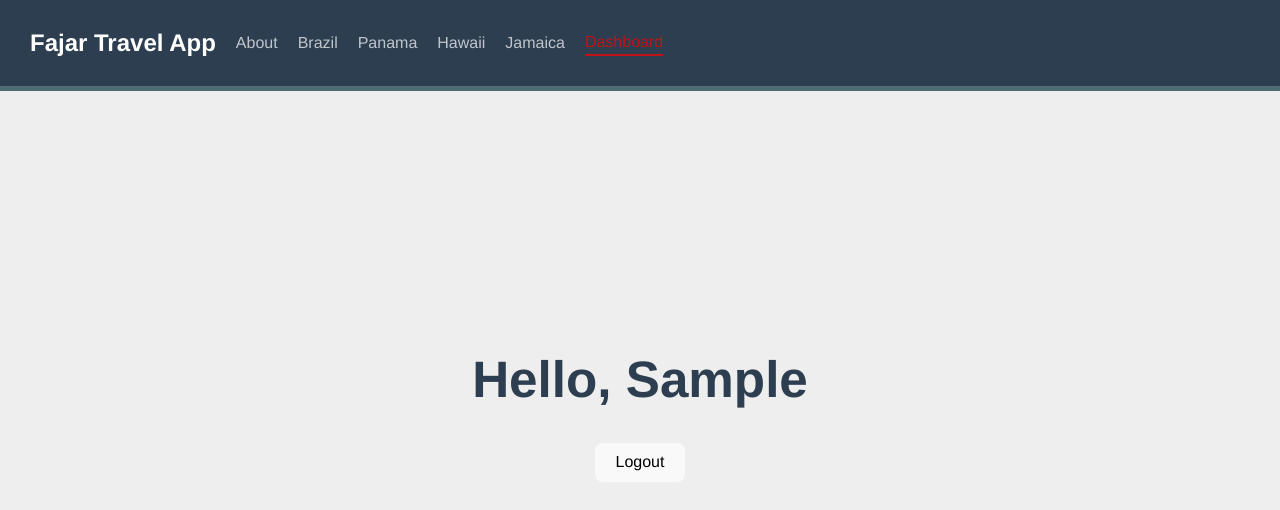
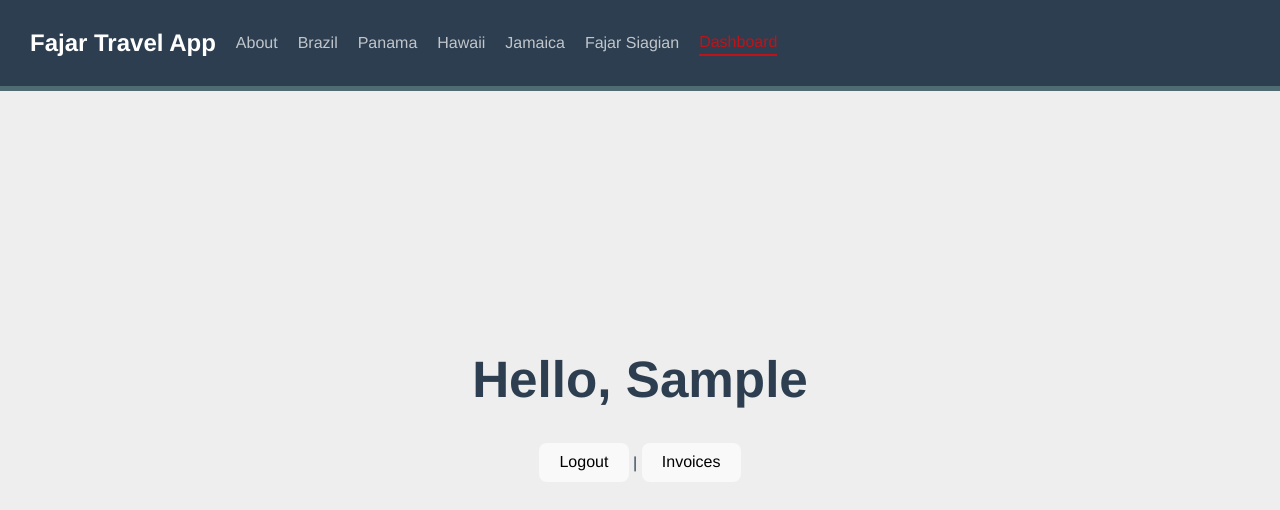
Before and after one commit to fajar7xx/vue-router-4-example, a Vue app: page /login in a window 1280 px wide. Both pictures are taken after typing "Sample", "Sample123" into the empty fields and a click on the button "Login". Shown: the top 510 px of the page. Built offline with nearby package versions, Linux system fonts and the light colour scheme.

Commit message:
vue routing advanced

```diff
--- /dev/null
+++ b/src/components/AppLink.vue
@@ -0,0 +1,32 @@
+<template>
+    <a
+        v-if="isExternal"
+        :href="to"
+        target="_blank"
+        rel="noopener"
+        class="external-link"
+    >
+        <slot></slot>
+    </a>
+    <router-link
+        v-else
+        v-bind="$props"
+        class="internal-link"
+    >
+        <slot></slot>
+    </router-link>
+</template>
+
+<script>
+import {RouterLink} from 'vue-router'
+export default {
+    props: {
+        ...RouterLink.props
+    },
+    computed: {
+        isExternal(){
+            return typeof this.to === 'string' && this.to.startsWith('http')
+        }
+    }
+}
+</script>
--- a/src/components/TheNavigation.vue
+++ b/src/components/TheNavigation.vue
@@ -11,7 +11,7 @@ export default {
 
 <template>
   <div id="nav">
-    <router-link id="logo" :to="{ name: 'Home' }">Fajar Travel App</router-link>
+    <!-- <router-link id="logo" :to="{ name: 'Home' }">Fajar Travel App</router-link>
     <router-link :to="{ name: 'About' }">About</router-link>
     <router-link
       v-for="destination in destinations"
@@ -20,7 +20,23 @@ export default {
     >
       {{ destination.name }}
     </router-link>
-    <router-link :to="{name: 'Protected'}">Dashboard</router-link>
+    <router-link :to="{name: 'Protected'}">Dashboard</router-link> -->
+
+    <!--
+       menggunakan custom componen pengganti router link agar bisa memakai external link
+      seperti https/ http
+    -->
+    <app-link id="logo" :to="{ name: 'Home' }">Fajar Travel App</app-link>
+    <app-link :to="{ name: 'About' }">About</app-link>
+    <app-link
+      v-for="destination in destinations"
+      :key="destination.id"
+      :to="{ name: 'DestinationShow', params: { id: destination.id } }"
+    >
+      {{ destination.name }}
+    </app-link>
+    <app-link to="https://www.fajarsiagian.com">Fajar Siagian</app-link>
+    <app-link :to="{name: 'Protected'}">Dashboard</app-link>
   </div>
 </template>
 
--- a/src/main.js
+++ b/src/main.js
@@ -2,8 +2,10 @@ import { createApp } from 'vue'
 import './style.css'
 import App from './App.vue'
 import router from '@/router'
+import AppLink from '@/components/AppLink.vue'
 
 
 createApp(App)
+.component('AppLink', AppLink)
 .use(router)
 .mount('#app')
--- a/src/router/index.js
+++ b/src/router/index.js
@@ -16,8 +16,19 @@ const ExperienceView = () => import("@/views/ExperienceShow.vue")
 const NotFound = () => import("@/views/NotFound.vue")
 const Protected = () => import("@/views/Protected.vue")
 const Login = () => import('@/views/Login.vue')
+const Invoices = () => import('@/views/Invoices.vue')
 
 const routes = [
+  {
+    path: "/",
+    name: "Home",
+    component: Home,
+  },
+  {
+    path: '/login',
+    name: 'Login',
+    component: Login
+  },
   {
     path: "/protected",
     name: 'Protected',
@@ -27,14 +38,12 @@ const routes = [
     }
   },
   {
-    path: '/login',
-    name: 'Login',
-    component: Login
-  },
-  {
-    path: "/",
-    name: "Home",
-    component: Home,
+    path: "/invoices",
+    name: "Invoices",
+    component: Invoices,
+    meta: {
+      requiresAuth: true
+    }
   },
   {
     path: "/about",
@@ -139,7 +148,12 @@ const router = createRouter({
 router.beforeEach((to, from) => {
   if(to.meta.requiresAuth && !window.user){
     // need to login if not already logged in
-    return {name: 'Login'}
+    return {
+      name: 'Login',
+      query: {
+        redirect: to.fullPath
+      }
+    }
   }
 })
 
--- /dev/null
+++ b/src/views/Invoices.vue
@@ -0,0 +1,15 @@
+<template>
+  <div>
+    <h1>Invoices</h1>
+  </div>
+</template>
+
+<script>
+export default {
+
+}
+</script>
+
+<style>
+
+</style>
--- a/src/views/Login.vue
+++ b/src/views/Login.vue
@@ -37,7 +37,9 @@ export default {
         login(){
             // this is just fake auth
             window.user = this.username
-            this.$router.push({name: 'Protected'})
+            // this.$router.push({name: 'Protected'})
+            const redirectPath = this.$route.query.redirect || {name: 'Protected'}
+            this.$router.push(redirectPath)
         }
     }
 }
--- a/src/views/Protected.vue
+++ b/src/views/Protected.vue
@@ -1,7 +1,10 @@
 <template>
   <div>
     <h1>Hello, {{username}}</h1>
-    <button @click="logout">Logout</button>
+    <button @click="logout">Logout</button> |
+    <router-link :to="{name: 'Invoices'}">
+        <button>Invoices</button>
+    </router-link>
   </div>
 </template>
 
```
